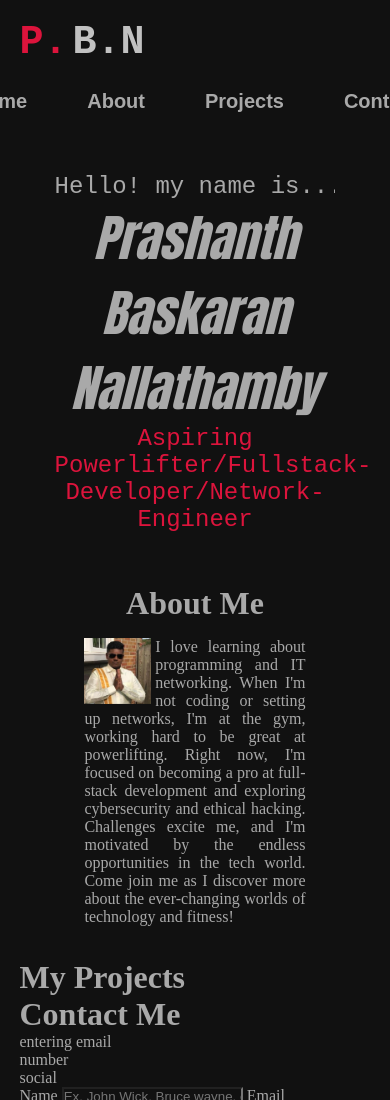
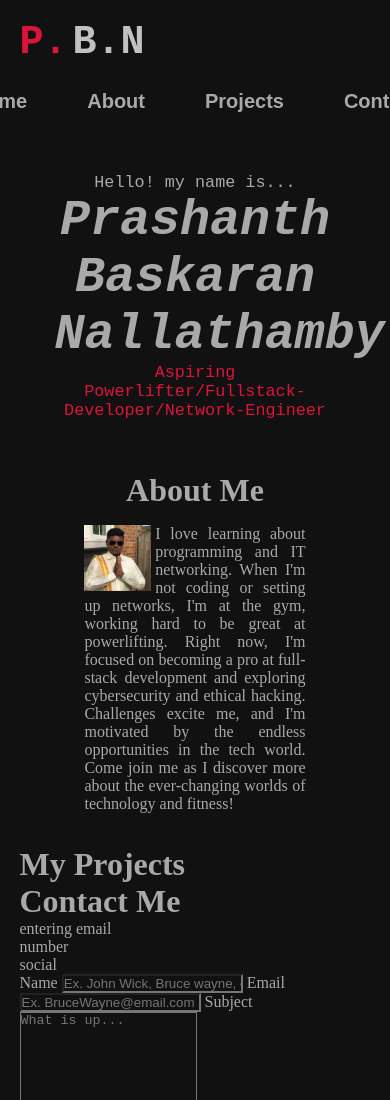
Before and after one commit to Pusnikai/WebAndScriptingREPO, a plain HTML site: page Assignment 1/portfolio.html in a window 390 px wide. Shown: the top 1100 px of the page. Drawn offline with Linux system fonts and the light colour scheme.

Commit message:
final changes of the day

```diff
--- a/Assignment 1/portfolio.css
+++ b/Assignment 1/portfolio.css
@@ -92,9 +92,9 @@ a:hover {
 }
 
 .Home h1 {
-    font-size: 50px;
-    font-family: Impact, 'Arial Narrow Bold', sans-serif;
-    font-weight: lighter;
+    font-size: 40px;
+    font-family: 'Courier New';
+    font-weight: bolder;
     font-style: oblique;
 }
 
@@ -106,9 +106,10 @@ a:hover {
 .Home .greeting {
     overflow: hidden;
     white-space: nowrap;
-    border-right: 2px solid;
+    border-right: 10px solid;
     width: 0;
     animation: typing 2s steps(40, end) forwards, blinking 0.5s infinite;
+    transition: 2s ease-in-out
 }
 
 .Home .Name .info-greet {
@@ -146,12 +147,19 @@ a:hover {
 }
 
 @media screen and (max-width: 1000px) {
+    .Home {
+        font-size: 70%;
+    }
+    .Home h1 {
+        font-size: 50px;
+    }
     .About p {
         font-size: 100%;
         overflow: auto;
     }
     .About img {
-        float: top;
+        width: 50%;
+        height: 50%;
     }
 }
 
```
